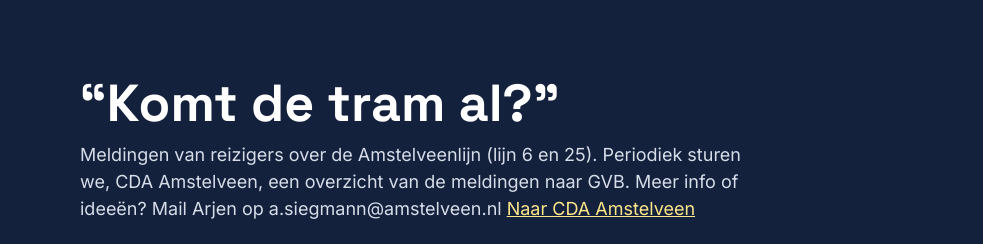
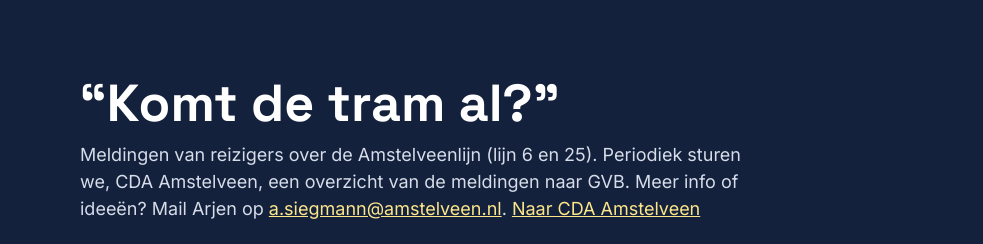
Before and after one commit to airs747/komtdetramal, an Astro site: page / in a window 1280 px wide. Shown: the top 244 px of the page, 0-983 px from the left. Built offline with nearby package versions, Linux system fonts and the light colour scheme; Astro itself is replaced by a stand-in of ours; no server answers.

Commit message:
E-mailadres in de kop klikbaar maken
Co-Authored-By: Claude Opus 5.5 <noreply@anthropic.com>
Claude-Session: https://claude.ai/code/session_01UWRjXc4CSYAGBMWUUBEPot

```diff
--- a/src/pages/index.astro
+++ b/src/pages/index.astro
@@ -30,7 +30,7 @@ const fallbackJson = JSON.stringify(fallbackCsv).replace(/</g, '\\u003c');
       <div class="hero-text">
         <h1><a class="home-link" href="/">“Komt de tram al?”</a></h1>
         <p>
-          Meldingen van reizigers over de Amstelveenlijn (lijn 6 en 25). Periodiek sturen we, CDA Amstelveen, een overzicht van de meldingen naar GVB. Meer info of ideeën? Mail Arjen op a.siegmann@amstelveen.nl {' '}
+          Meldingen van reizigers over de Amstelveenlijn (lijn 6 en 25). Periodiek sturen we, CDA Amstelveen, een overzicht van de meldingen naar GVB. Meer info of ideeën? Mail Arjen op <a class="hero-link" href="mailto:a.siegmann@amstelveen.nl">a.siegmann@amstelveen.nl</a>.{' '}
           <a class="hero-link" href={CDA_URL}>Naar CDA Amstelveen</a>
         </p>
       </div>
```
